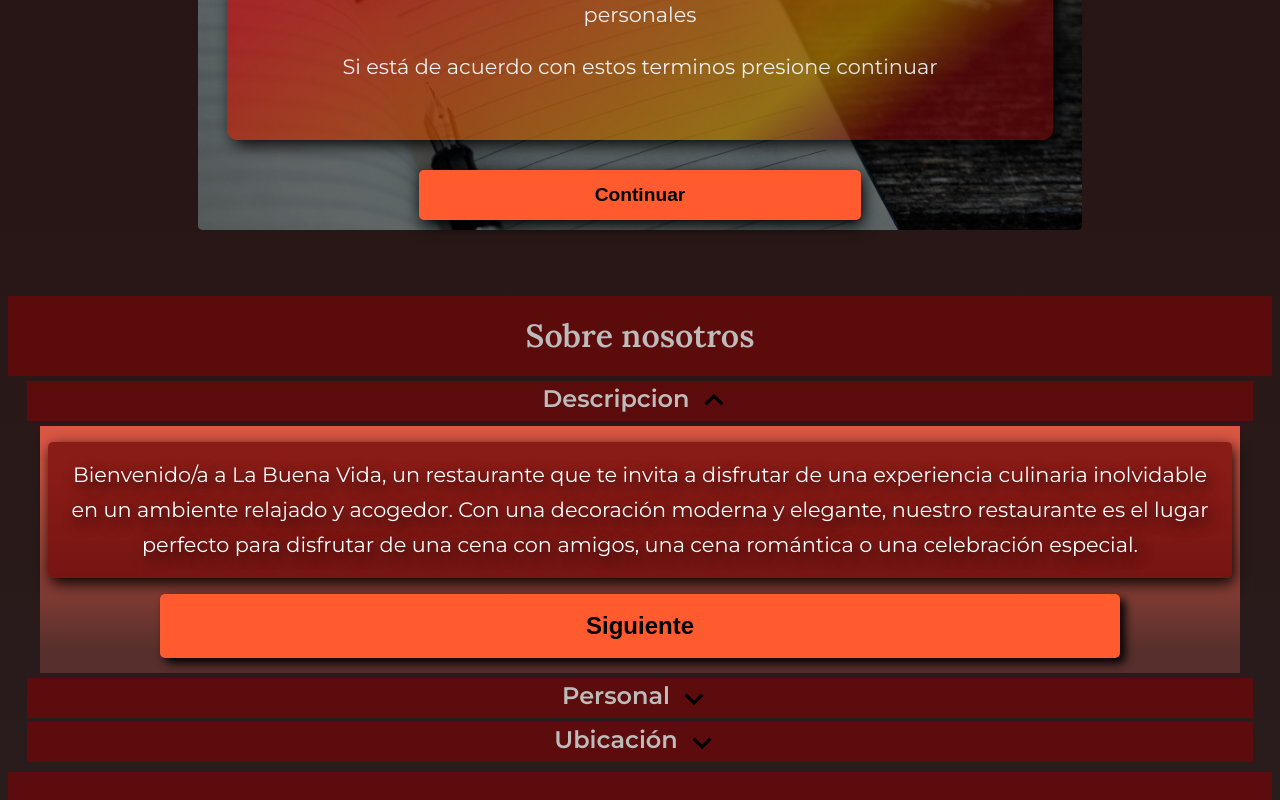
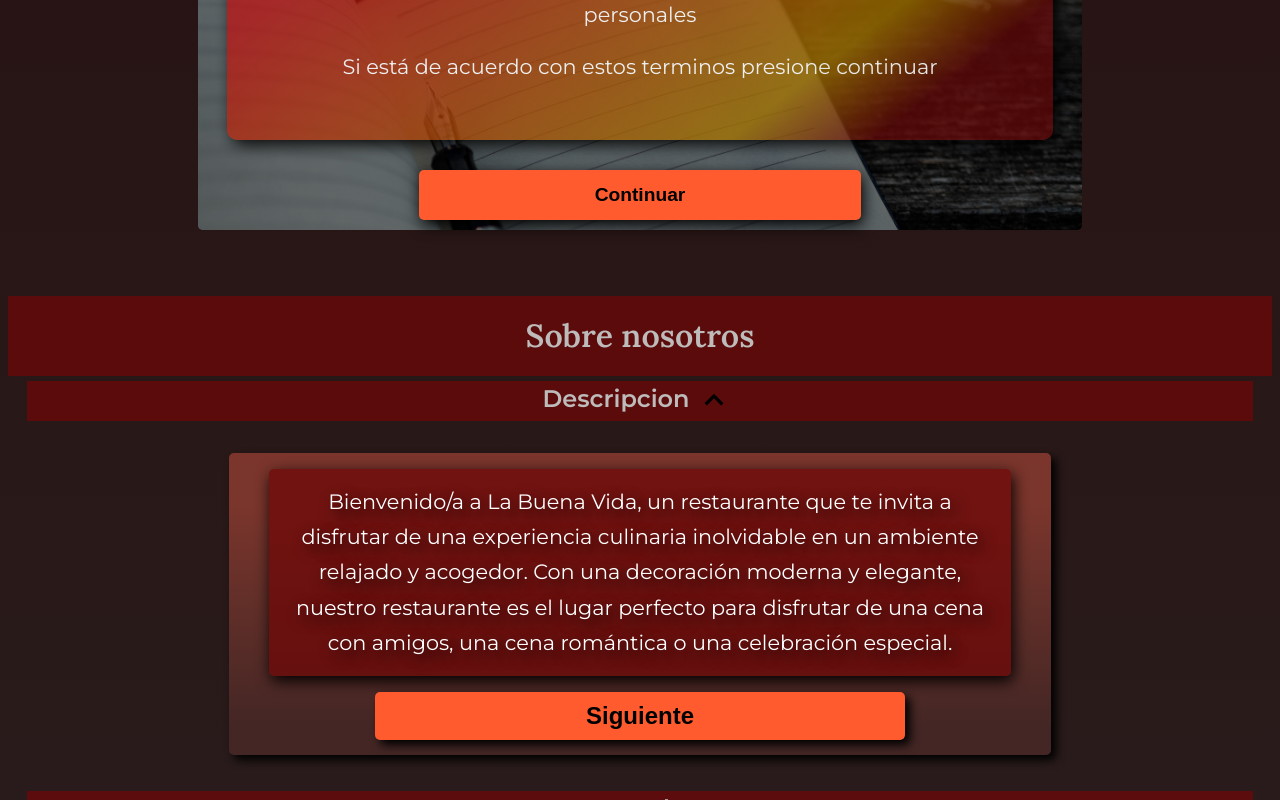
Before and after one commit to Nicolas-David-Faure/restaurant-buena-vida, a React (Vite) app: page / in a window 1280 px wide. Both pictures are taken after a click on the element "Descripcion". Shown: the part 1608-2408 px from the top of the page. Built offline with nearby package versions, Linux system fonts and the light colour scheme; a web font is replaced by a local one.

Commit message:
animation about section added

```diff
--- a/src/assets/css/about-us/about-us.css
+++ b/src/assets/css/about-us/about-us.css
@@ -12,11 +12,14 @@
     background-color: var(--background-2);
     display: grid;
     place-items: center;
+    user-select: none;
 }
 .aboutUs__cont_title h2{
     font-family: 'Lora', serif;
     color: var(--colorText);
     font-size: 2rem;
+    cursor: pointer;
+    user-select:none ;
 }
 .AboutUs__title_description{
     width: 97%;
@@ -36,11 +39,12 @@
    width: 95%;
    height: 90%;
    background: rgb(87,47,44);
-   background: linear-gradient(0deg, rgba(87,47,44,1) 9%, rgba(219,86,67,1) 83%);
+   background: linear-gradient(0deg, rgba(87, 47, 44, 0.566) 9%, rgba(219, 87, 67, 0.459) 83%);
    display: flex;
    flex-direction: column;
    align-items: center;
    margin-top: 5px;
+   box-shadow: 5px 5px 10px black;
 }
 .aboutUs__cont_description p{
     font-size: 1.3rem;
@@ -56,10 +60,10 @@
     border-radius: 5px;
 }
 .aboutUs__description_button{
-    width: 80%;
+    width: 70%;
     background-color: var(--reservation-btn);
     border-radius: 5px;
-    height: 4rem;
+    height: 3rem;
     font-size: 1.5rem;
     font-weight: 600;
     color: black;
@@ -105,3 +109,12 @@
     height: 350px;
     overflow: hidden;
 }
+
+@media screen and (min-width:1024px) {
+    .aboutUs__cont_description{
+        width:60% ;
+        margin: 2rem 0;
+        padding: 0 2rem;
+        border-radius: 5px;
+    }
+}
--- a/src/components/FoodMenu.jsx
+++ b/src/components/FoodMenu.jsx
@@ -9,15 +9,11 @@
 
 const FoodMenu =()=>{
     const [showCategory ,setShowCategory] = useState("");
-
-
-
     //Si el evento es llamado y el id de algun componente coincide con el string del if/else
     //Setea el componente A o B
     //Este componente pasa un prop con una funcion para volver atras
    const handleClick=(e)=>{
     const targetID = e.target.id;
-
     if(targetID == "menu_food"){
       setShowCategory(<FoodCategory  comeBack={comeBack} />)
     }else if(targetID == "menu_drinks"){
--- a/src/components/about-us/AboutUs.jsx
+++ b/src/components/about-us/AboutUs.jsx
@@ -4,21 +4,49 @@
 import personal from '../../data/staff.js'
 import descriptionAboutus from '../../data/descriptionAboutUs.js'
 import AboutUsLocation from './AboutUsLocation'
-
 import { motion , AnimatePresence  } from 'framer-motion'
 import arrowUp  from '../../assets/svg/arrow-up.svg'
 import  arrowDown from '../../assets/svg/arrow-down.svg'
+const showDescriptionVariants = {
+  open:{
+    display:"flex",
+    opacity:[0,0.3,0.5,0.8,1],
+    y:[100,75,50,25,0],
+      transition:{
+        duration:1,
+        type: "spring",
+        bounce:0.5
+     }},
+  closed:{
+    display:"none",
+    opacity:0,
+      transition:{
+        duration: 1,
+        type: "spring",
+        bounce:0.5,
+     }}}
 
+     const animateBtn = {
+      open:{
+        opacity:1,
+        y: 0,
+        transition:{
+        duration:.5
+      },
+      close:{
+        opacity:0,
+        y:200
+      }
+     }}
 const AboutUs = () => {
   const descriptionRef = useRef()
   const [conunterDescripcionIndex, setCounterDescriptionIndex] = useState(0)
-  const [ countIndexStaff,setCountIndexStaff] = useState(0)
+  const [countIndexStaff,setCountIndexStaff] = useState(0)
   const [displayDescription, setDisplayDescription] = useState(false)
   const [displayStaff, setDisplayStaff] = useState(false)
   const [displayLocation , setDisplayLocation] = useState(false)
 
   const iterateIndexStaff=()=>{
-
       setCountIndexStaff((prev)=>{
         if(countIndexStaff < 5){
          return prev + 1
@@ -28,8 +56,6 @@
       })
 
   }
-
-
  const sumCounterDescriptionIndex =()=>{
   if(conunterDescripcionIndex < 3){
     setCounterDescriptionIndex(conunterDescripcionIndex +1)
@@ -39,42 +65,20 @@
   }
  }
 
- const showDescriptionVariants = {
-  open:{
-    display:"flex",
-    opacity:1,
-    y:0,
-      transition:{
-        duration: 1,
-        type: "spring",
-        bounce:0.5
-     }},
-  closed:{
-    opacity:0,
-    y:100,
-      transition:{
-        duration: 1,
-        type: "spring",
-        bounce:0.5,
-     }}}
-
-
   return (
     <section className='AboutUs'>
       <div className='aboutUs__cont_title'>
         <h2>Sobre nosotros</h2>
       </div>
-      <div className='AboutUs__title_description' onClick={()=>setDisplayDescription(()=>!displayDescription)} >
+      <div className='AboutUs__title_description'
+       onClick={()=>setDisplayDescription(()=>!displayDescription)} >
         <h2>Descripcion</h2><img src={displayDescription ? arrowUp : arrowDown}/>
       </div>
 
       <motion.div
       ref={descriptionRef}
       layout
-      initial={{
-        opacity: 0,
-        y:"-100px"
-      }}
+
       animate={displayDescription ? "open" : "closed"}
       variants={showDescriptionVariants}
 
@@ -85,9 +89,18 @@
         </p>
 
 
-          <button onClick={sumCounterDescriptionIndex}
+          <motion.button
+
+          initial={{y:100}}
+           whileHover={{
+            backgroundColor:"#cb9357",
+            scale:1.02
+          }}
+           animate={displayDescription ? "open" : "close"}
+          variants={animateBtn}
+          onClick={sumCounterDescriptionIndex}
           className='aboutUs__description_button'>{conunterDescripcionIndex === 3 ?"Volver" : "Siguiente"}
-          </button>
+          </motion.button>
 
 
       </motion.div>
--- a/src/components/foodMenu-componentes/MenuDetailsFood.jsx
+++ b/src/components/foodMenu-componentes/MenuDetailsFood.jsx
@@ -18,6 +18,7 @@
             <ul className="menu-details__ul">
 
             {activeList ? objetos.map((comida, index)=>{
+
                 return(
                  <DetailsFood
                      key={comida.name}
--- a/src/data/foodData.js
+++ b/src/data/foodData.js
@@ -1,6 +1,6 @@
 const pastas = [
              {name : "Lasagna de carne",
-             precio: "$35", salsas: 'Boloñesa / Blanca',
+             precio: "$200", salsas: 'Boloñesa / Blanca',
              ingredientes: "Carne, queso, cebolla, jamon, huevo, morron" ,
              img:'src/assets/imagenes/pastas/lasagna-carne.jpg'
              },
@@ -20,7 +20,7 @@
             img: "src/assets/imagenes/pastas/capeletini.jpg"
 
                 },
-            {name : "ñoquis",
+            {name : "Ñoquis",
             precio: "$35", salsas: 'Boloñesa / Blanca',
             ingredientes: "papa, carne " ,
             img: "src/assets/imagenes/pastas/noquis.jpg"
```
Also changed, not shown: prueba.js (+26 -0 lines), src/components/foodMenu-componentes/FoodCategory.jsx (line endings or trailing spaces).
